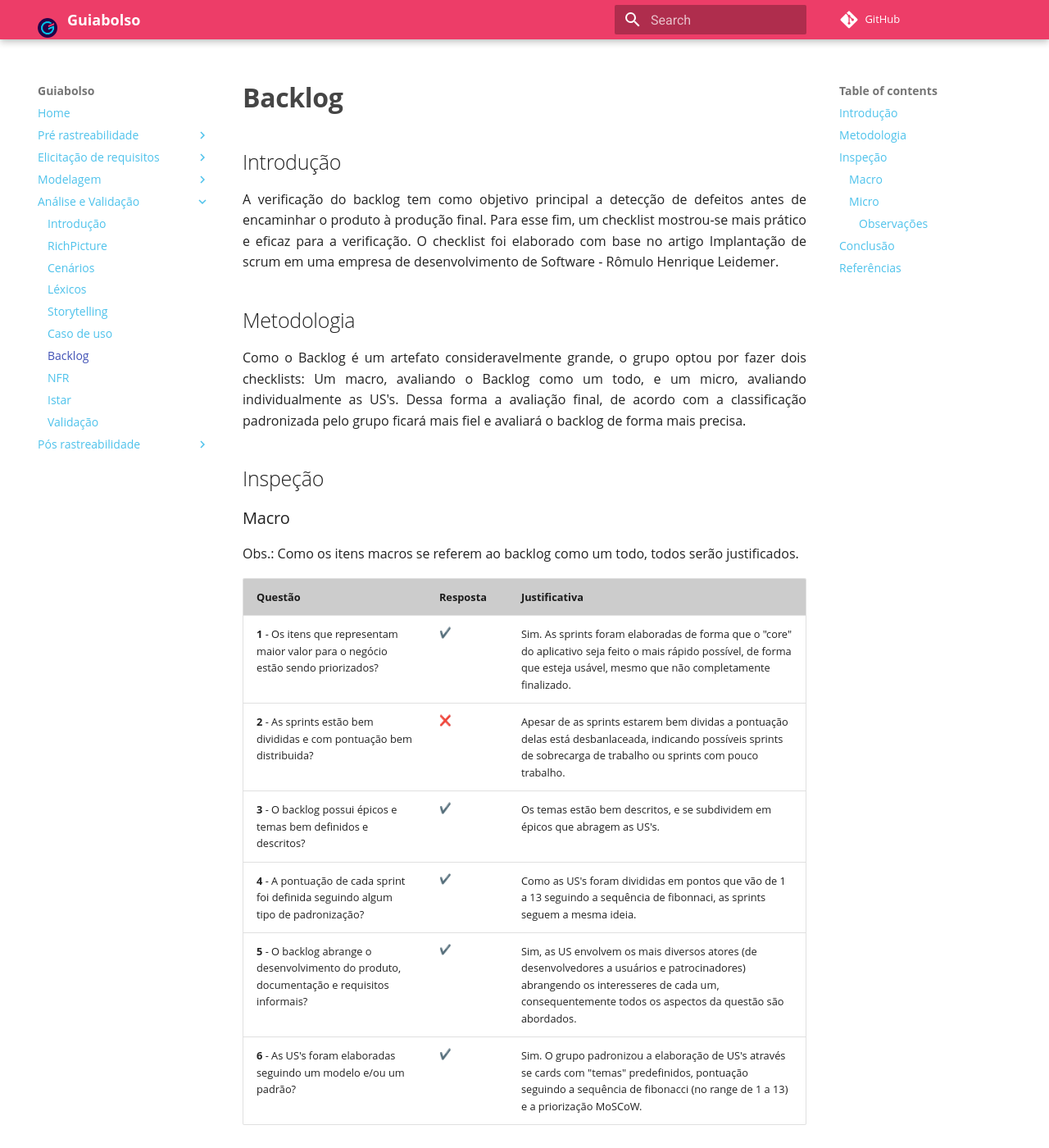
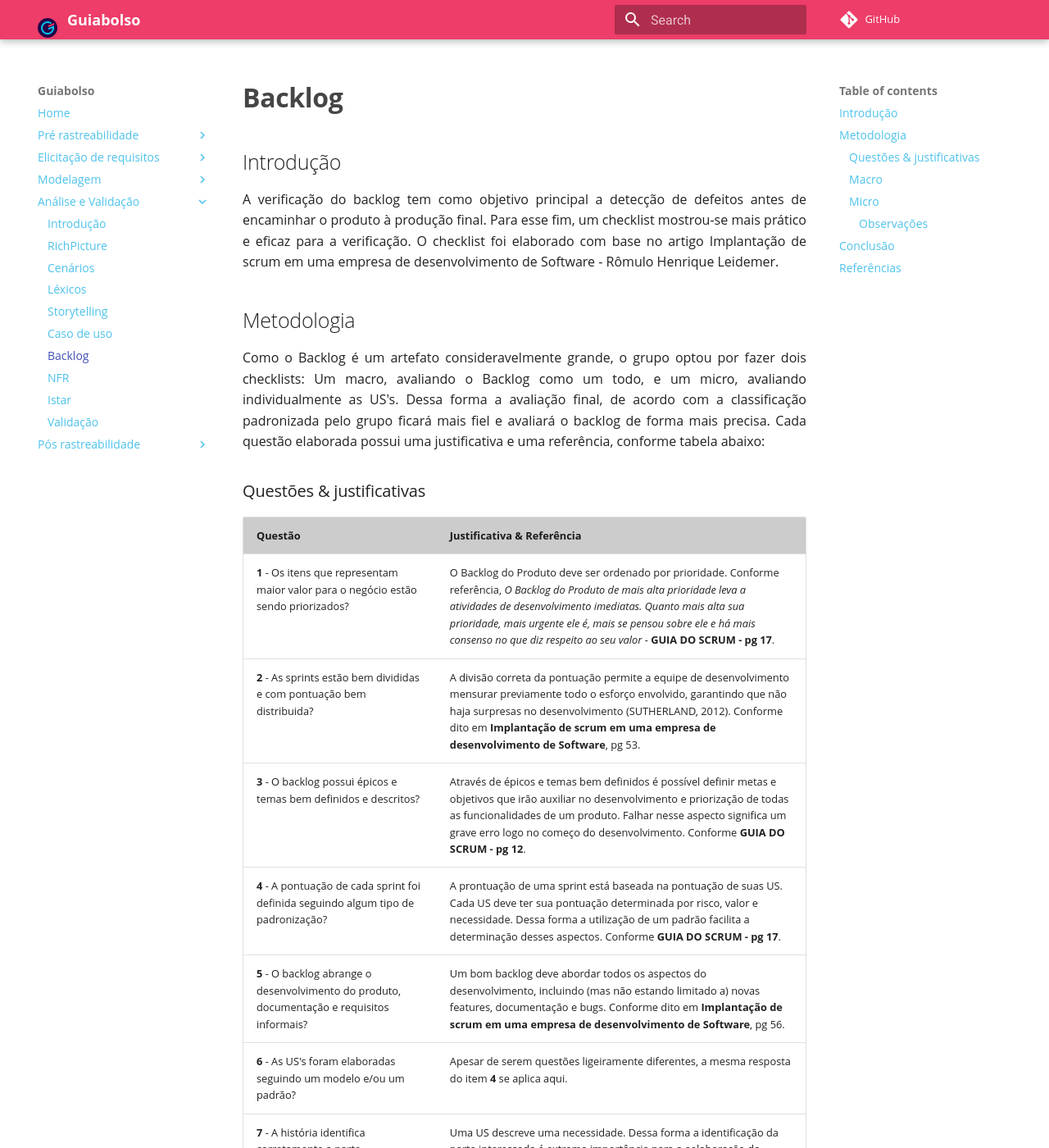
Before and after one commit to fga-disciplinas/2019.1-Guia-Bolso, an MkDocs documentation site: the page built from docs/analise/analise_backlog.md, in a window 1280 px wide and 1400 px high. Shown: the whole window at 82% size. Built offline with MkDocs 1.6.1 and Material for MkDocs 9.7.7, drawn with Linux system fonts in a browser that asks for light colours; emoji names are drawn with the system emoji font; comment, search, counter and statistics services are not loaded; old or Windows-style settings are respelled for this version of MkDocs; some of the changed text lies outside the part shown.

Commit message:
Adicionando justificativas no checklist - Análise Backlog

```diff
--- a/docs/analise/analise_backlog.md
+++ b/docs/analise/analise_backlog.md
@@ -6,8 +6,23 @@ A verificação do backlog tem como objetivo principal a detecção de defeitos
 
 ## Metodologia
 
-Como o Backlog é um artefato consideravelmente grande, o grupo optou por fazer dois checklists: Um macro, avaliando o Backlog como um todo, e um micro, avaliando individualmente as US's. Dessa forma a avaliação final, de acordo com a classificação padronizada pelo grupo ficará mais fiel e avaliará o backlog de forma mais precisa.
+Como o Backlog é um artefato consideravelmente grande, o grupo optou por fazer dois checklists: Um macro, avaliando o Backlog como um todo, e um micro, avaliando individualmente as US's. Dessa forma a avaliação final, de acordo com a classificação padronizada pelo grupo ficará mais fiel e avaliará o backlog de forma mais precisa. Cada questão elaborada possui uma justificativa e uma referência, conforme tabela abaixo:
 
+### Questões & justificativas
+
+| Questão |Justificativa & Referência |
+|--|--|
+| **1** - Os itens que representam maior valor para o negócio estão sendo priorizados? |O Backlog do Produto deve ser ordenado por prioridade. Conforme referência, _O Backlog do Produto de mais alta prioridade leva a atividades de desenvolvimento imediatas. Quanto mais alta sua prioridade, mais urgente ele é, mais se pensou sobre ele e há mais consenso no que diz respeito ao seu valor_ -  **GUIA DO SCRUM - pg 17**. |
+| **2** - As sprints estão bem divididas e com pontuação bem distribuida?| A divisão correta da pontuação permite a equipe de desenvolvimento mensurar previamente todo o esforço envolvido, garantindo que não haja surpresas no desenvolvimento (SUTHERLAND, 2012). Conforme dito em **Implantação de scrum em uma empresa de desenvolvimento de Software**, pg 53.  |
+| **3** - O backlog possui épicos e temas bem definidos e descritos? | Através de épicos e temas bem definidos é possível definir metas e objetivos que irão auxiliar no desenvolvimento e priorização de todas as funcionalidades de um produto. Falhar nesse aspecto significa um grave erro logo no começo do desenvolvimento. Conforme  **GUIA DO SCRUM - pg 12**.  |
+| **4** - A pontuação de cada sprint foi definida seguindo algum tipo de padronização?| A prontuação de uma sprint está baseada na pontuação de suas US. Cada US deve ter sua pontuação determinada por risco, valor e necessidade. Dessa forma a utilização de um padrão facilita a determinação desses aspectos. Conforme **GUIA DO SCRUM - pg 17**. |
+| **5** - O backlog abrange o desenvolvimento do produto, documentação e requisitos informais?| Um bom backlog deve abordar todos os aspectos do desenvolvimento, incluindo (mas não estando limitado a) novas features, documentação e bugs. Conforme dito em **Implantação de scrum em uma empresa de desenvolvimento de Software**, pg 56. |
+| **6** - As US's foram elaboradas seguindo um modelo e/ou um padrão?| Apesar de serem questões ligeiramente diferentes, a mesma resposta do item **4** se aplica aqui. |
+| **7** - A história identifica corretamente a parte interessada? | Uma US descreve uma necessidade. Dessa forma a identificação da parte interessada é extrema importância para a aelaboração da mesma. Conforme dito em **Implantação de scrum em uma empresa de desenvolvimento de Software**, pg 53.  |
+| **8** - A história especifica ao menos dois critérios de aceitação? | Critérios de aceitação são os parâmetros definidos pelo usuário que dizem quando aquela story está pronta. Isso é importante para os desenvolvedores, pois fornecem critérios objetivos para saber quando uma story está finalizada, sem margem para relativismos.Conforme **Entendendo User Stories, Rodrigo Yoshima - pg 38** |
+| **9** - Os criterios de aceitação estão bem descritos e coerentes com a US? | Os critérios de aceitação devem estar coerentes com a US para que sejam objetivos e ao mesmo tempo corretos com o desenvolvimento. |
+| **10** - A pontuação da história está de acordo ou percentualmente próxima da pontuação dos artefatos elicitados no seu rastro? | A pontuação da US estar parecida com a dos seus rastros indica coerência na cadeia de desenvolvimento. |
+| **11** - Os desejos e intenções descrevem e estão de acordo com a US e seu épico? | Os desejos e intenções de uma US devem descrevê-la e estar de acordo com seu conteúdo, do contrário não possui valor algum dentro do projeto. |
 ## Inspeção
 
 ### Macro
@@ -140,3 +155,7 @@ Tanto num contexto macro quanto num micro, o Backlog pode ser avaliado como **Bo
 ## Referências
 
 [LEIDEMER, Rodigo. Implantação de scrum em uma empresa de desenvolvimento de Software - UNIVATES ](https://www.univates.br/bdu/bitstream/10737/361/1/RomuloLeidemer.pdf)
+
+[SCHWABER, Por Ken. GUIA DOSCRUM. 2011.](https://s3.amazonaws.com/academia.edu.documents/36798433/GUIA_DO_SCRUM.pdf?response-content-disposition=inline%3B%20filename%3DGUIA_DO_SCRUM.pdf&X-Amz-Algorithm=AWS4-HMAC-SHA256&X-Amz-Credential=AKIAIWOWYYGZ2Y53UL3A%2F20190623%2Fus-east-1%2Fs3%2Faws4_request&X-Amz-Date=20190623T201520Z&X-Amz-Expires=3600&X-Amz-SignedHeaders=host&X-Amz-Signature=53227693f4fd33535ebe2445b9d164f8e718908fcfab266568399460b7f70d08)
+
+[Entendendo User Stories, Rodrigo Yoshima](http://www.univale.com.br/unisite/mundo-j/artigos/32EntendendoUserStories.pdf)
```
